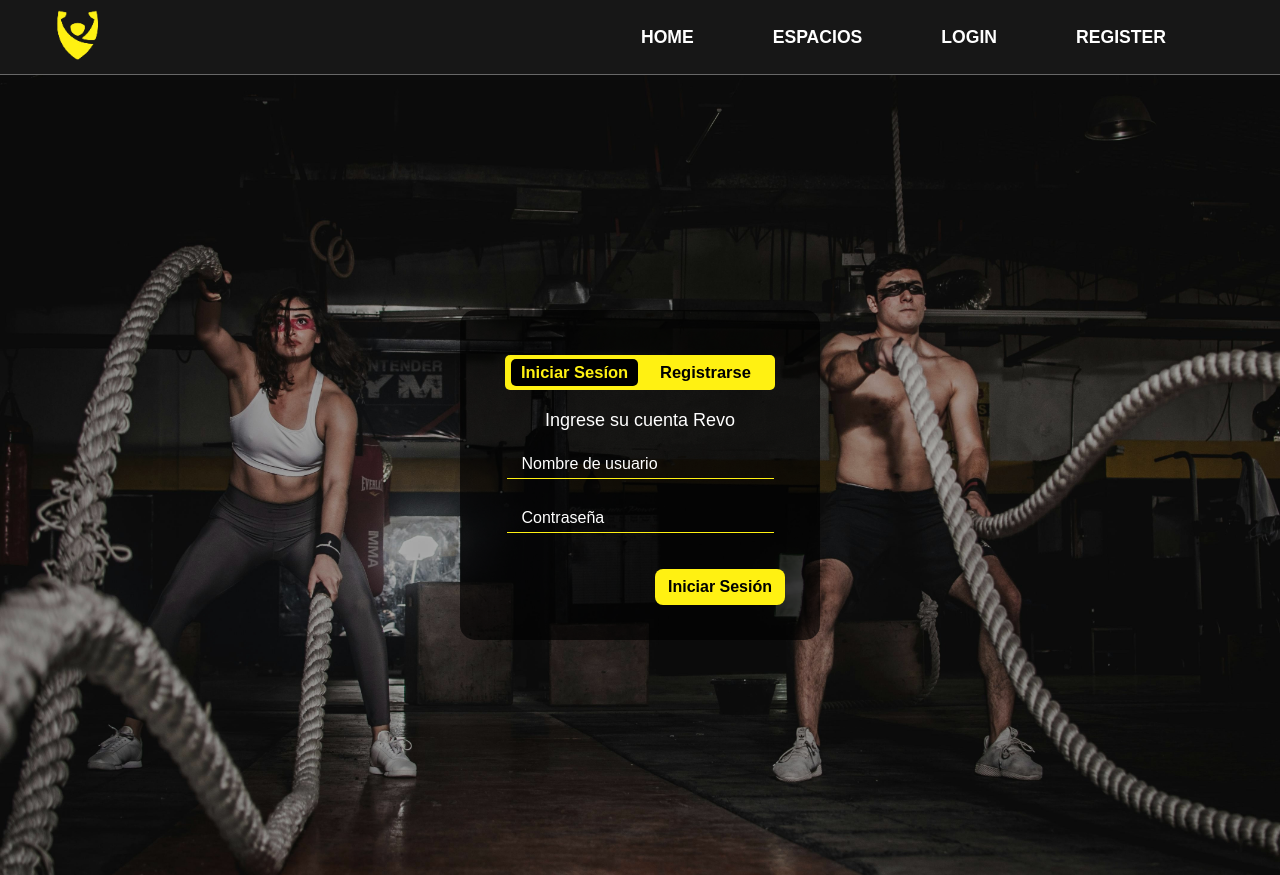
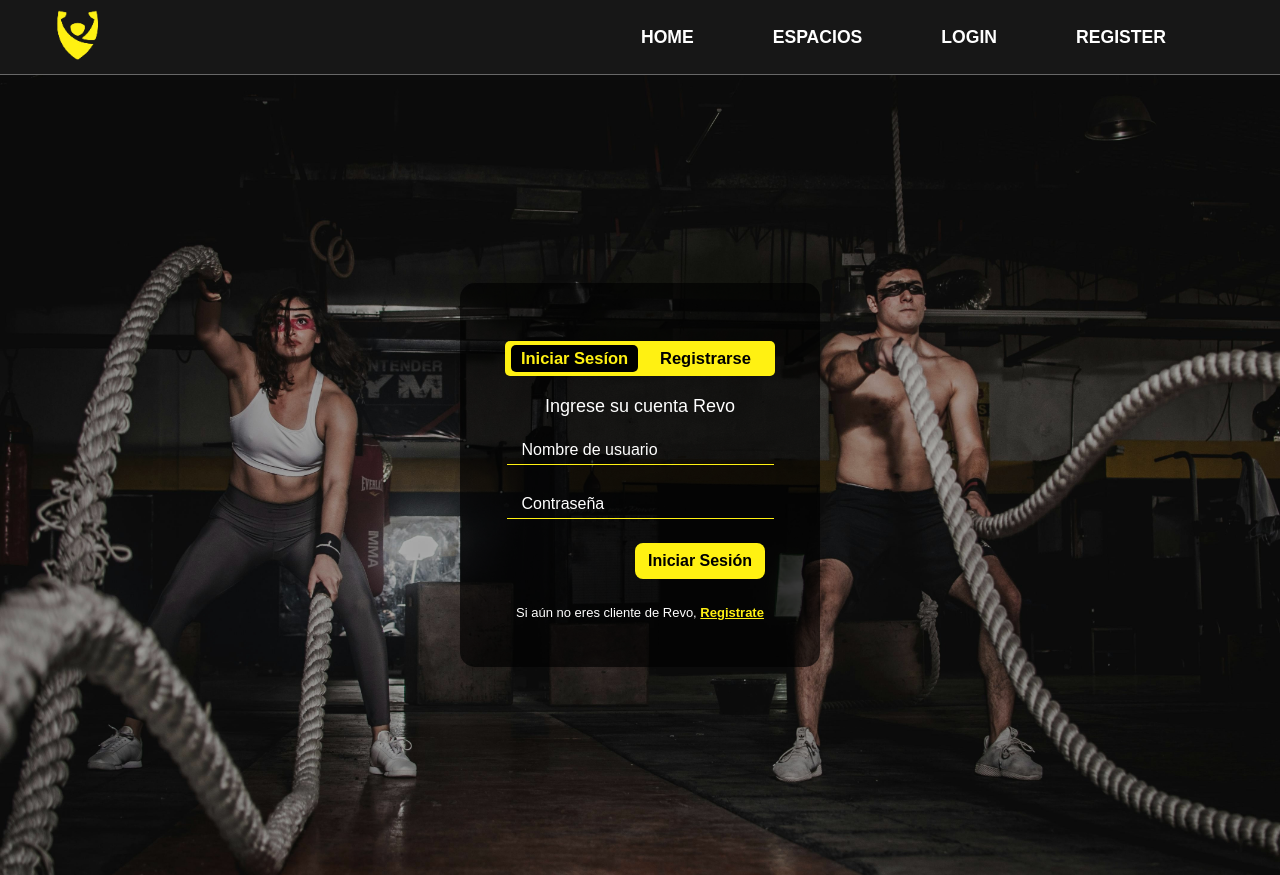
Before and after one commit to AnthoLogy63/ProgramacionWeb_Proy_GymLocal, an Angular app in the folder PROYECTO_REVO/frontend/: page /login in a window 1280 px wide. Built offline with nearby package versions, Linux system fonts and the light colour scheme.

Commit message:
Se crea alerta de error de datos y un enlace directo a register

```diff
--- a/PROYECTO_REVO/frontend/src/app/components/home/home.component.ts
+++ b/PROYECTO_REVO/frontend/src/app/components/home/home.component.ts
@@ -9,9 +9,4 @@ import { ApiAuthService } from '../../core/services/api-auth.service';
   styleUrl: './home.component.css'
 })
 export class HomeComponent {
-  currentUser: string | null;
-
-  constructor(private apiAuthService: ApiAuthService) {
-    this.currentUser = this.apiAuthService.getCurrentUser();
-  }
 }
--- a/PROYECTO_REVO/frontend/src/app/components/login/login.component.css
+++ b/PROYECTO_REVO/frontend/src/app/components/login/login.component.css
@@ -46,7 +46,7 @@
   background-color: #000000a6;
   width: 25%;
   min-width: 360px;
-    height: 40%;
+  height: 48%;
   min-height: 330px;
   position: relative;
   border-radius: 15px;
@@ -62,7 +62,7 @@
   align-items: center;
   justify-content: center;
   flex-direction: column;
-    margin-bottom: 48px;
+  margin-bottom: 62px;
 }
 
 .loginForm h1{
@@ -103,8 +103,8 @@
   position: absolute;
   height: 36px;
   width: 130px;
-    right: 35px;
-    bottom: 35px;
+  right: 55px;
+  bottom: 88px;
   border-radius: 8px;
   border: #00000000;
   background-color: #FFF112;
@@ -120,3 +120,37 @@
   border: solid 1px  #FFF112;
   color: #FFF112;
 }
+
+.error-message {
+  position: absolute;
+  opacity: 90%;
+  top: -40px;
+  left: 50%;
+  font-size: 16px;
+  transform: translate(-50%, -50%);
+  background-color: rgba(255, 0, 0, 0.8);
+  color: white;
+  padding: 10px;
+  border-radius: 5px;
+  box-shadow: 0 0 10px rgba(0, 0, 0, 0.5);
+  z-index: 1000;
+  white-space: nowrap;
+}
+
+.formContainer p {
+  color: #ffffff;
+  font-size: 13px;
+  align-self: center;
+}
+
+
+.formContainer a {
+  color:#FFF112;
+  font-weight: bold;
+  transition: all 0.3s;
+}
+
+.formContainer a:hover {
+  color:#ff8c00;
+  font-weight: bold;
+}
--- a/PROYECTO_REVO/frontend/src/app/components/login/login.component.html
+++ b/PROYECTO_REVO/frontend/src/app/components/login/login.component.html
@@ -17,7 +17,6 @@
         [placeholder]="'Nombre de usuario' + (loginForm.controls['username'].invalid && loginForm.controls['username'].touched ? ' *' : '')"
         [ngClass]="{'input-error': loginForm.controls['username'].invalid && loginForm.controls['username'].touched}"
       >
-
       <input
         id="password"
         formControlName="password"
@@ -25,8 +24,11 @@
         [placeholder]="'Contraseña' + (loginForm.controls['password'].invalid && loginForm.controls['password'].touched ? ' *' : '')"
         [ngClass]="{'input-error': loginForm.controls['password'].invalid && loginForm.controls['password'].touched}"
       >
-
       <button class="loginButton" type="submit" [disabled]="loginForm.invalid">Iniciar Sesión</button>
+      <div *ngIf="errorMessage" class="error-message">
+        {{ errorMessage }}
+      </div>
     </form>
+    <p>Si aún no eres cliente de Revo, <a [routerLink]="['/register']">Registrate</a></p>
   </div>
 </div>
--- a/PROYECTO_REVO/frontend/src/app/components/login/login.component.ts
+++ b/PROYECTO_REVO/frontend/src/app/components/login/login.component.ts
@@ -2,20 +2,21 @@ import { Component } from '@angular/core';
 import { FormBuilder, FormGroup, Validators } from '@angular/forms';
 import { CommonModule } from '@angular/common';
 import { ReactiveFormsModule } from '@angular/forms';
-import { Router } from '@angular/router';
+import { Router, RouterModule } from '@angular/router';
 import { ApiAuthService } from '../../core/services/api-auth.service';
 
 
 @Component({
   selector: 'app-login',
   standalone: true,
-  imports: [CommonModule, ReactiveFormsModule],
+  imports: [CommonModule, ReactiveFormsModule, RouterModule],
   templateUrl: './login.component.html',
   styleUrl: './login.component.css'
 })
 
 export class LoginComponent {
   loginForm: FormGroup;
+  errorMessage: string | null = null;
 
   constructor(
     private fb: FormBuilder,
@@ -28,6 +29,13 @@ export class LoginComponent {
     });
   }
 
+  ngOnInit(): void {
+    this.loginForm.valueChanges.subscribe(() => {
+      this.errorMessage = null;
+    });
+  }
+
+
   onSubmit(): void {
     if (this.loginForm.valid) {
       const { username, password } = this.loginForm.value;
@@ -36,12 +44,12 @@ export class LoginComponent {
         response => {
           if (response) {
             console.log('Login successful', response);
-            this.apiAuthService.setCurrentUser(username);
             this.router.navigate(['/home']);
           }
         },
         error => {
           console.error('Error logging in', error);
+          this.errorMessage = 'Usuario o contraseña incorrectos. Inténtelo de nuevo.';
         }
       );
     }
--- a/PROYECTO_REVO/frontend/src/app/core/services/api-auth.service.ts
+++ b/PROYECTO_REVO/frontend/src/app/core/services/api-auth.service.ts
@@ -40,19 +40,6 @@ export class ApiAuthService {
     return !!this.currentUser;
   }
 
-
-  //Métodos para guardar el nombre del usuario
-  setCurrentUser(username: string): void {
-    this.currentUser = username;
-  }
-  getCurrentUser(): string | null {
-    return this.currentUser;
-  }
-  clearCurrentUser(): void {
-    this.currentUser = null;
-  }
-
-
   //Obtener la info del usuario
   getUserData(): Observable<any> {
     return this.http.get<any>(`${this.apiUrl}/dataUser/`, { withCredentials: true });
--- a/PROYECTO_REVO/frontend/src/app/shared/navmenu/navmenu.component.ts
+++ b/PROYECTO_REVO/frontend/src/app/shared/navmenu/navmenu.component.ts
@@ -30,7 +30,6 @@ export class NavmenuComponent {
       response => {
         if (response) {
           console.log('Logout successful', response);
-          this.apiAuthService.clearCurrentUser();
           this.router.navigate(['/login']);
         } else {
           console.error('Logout response was null or undefined');
```
Lines whose indentation alone changed are shown as unchanged.
